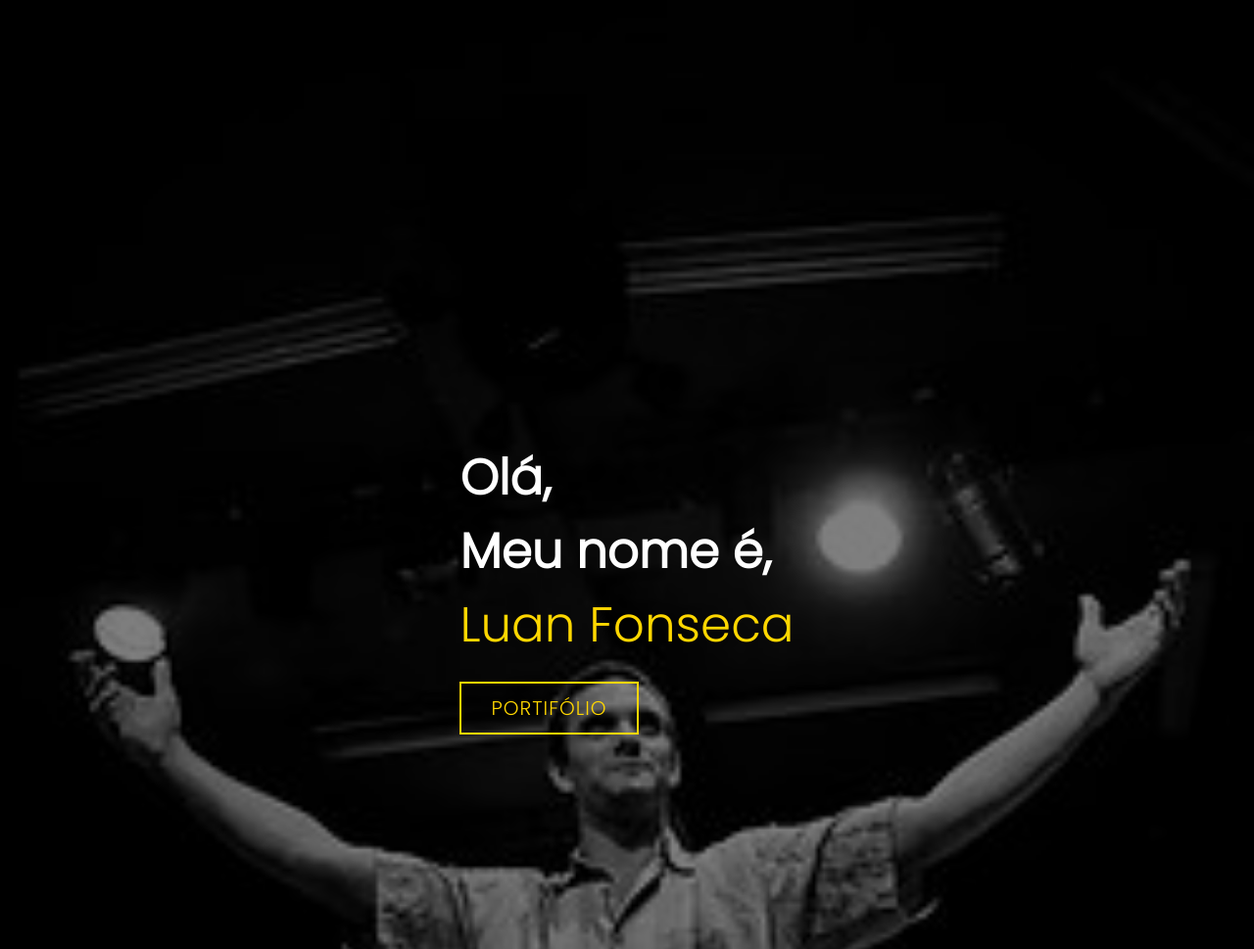
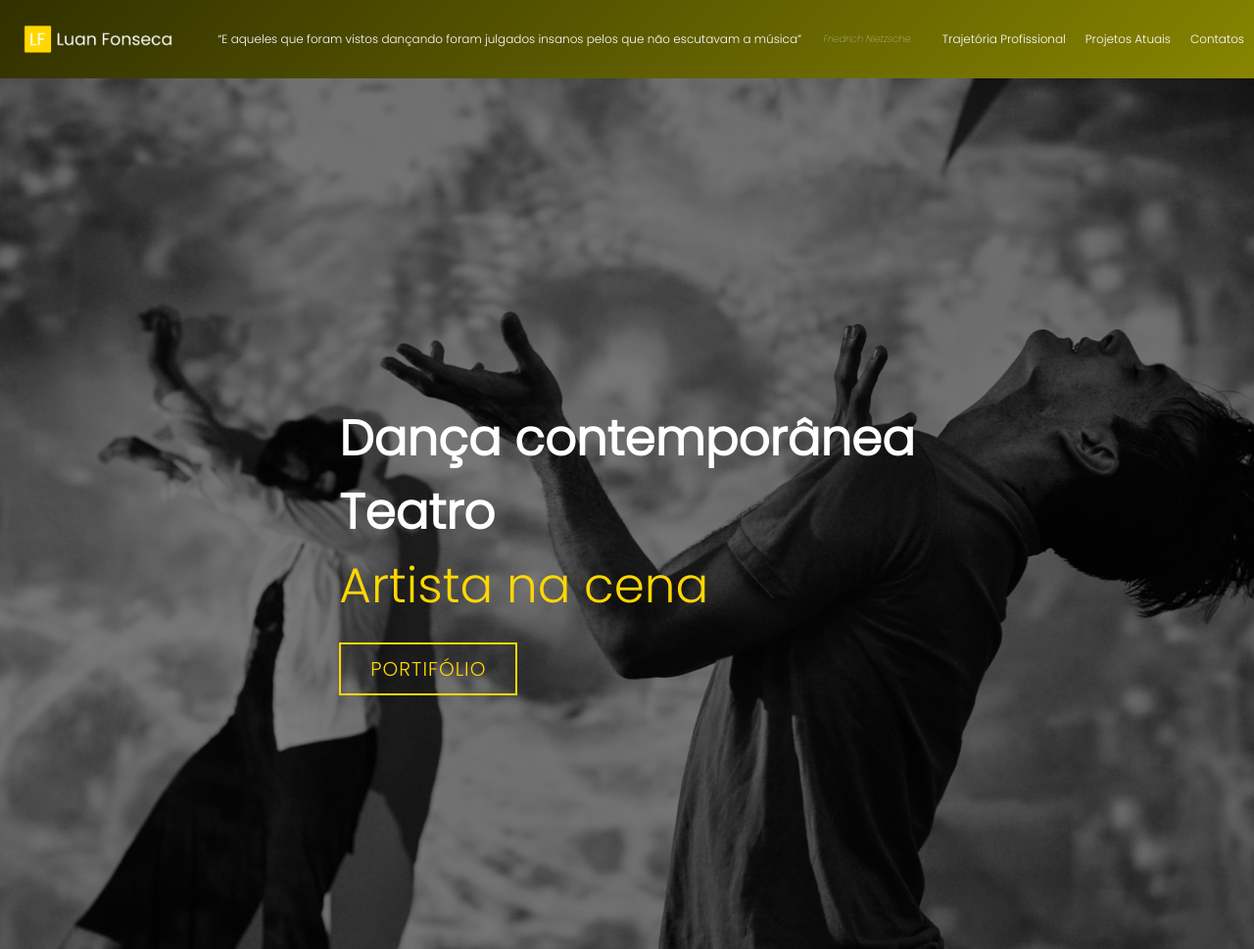
Before and after one commit to Luanftg/Portifolio-STARTSE, a plain HTML site: page index.html in a window 1280 px wide. Shown: the top 969 px of the page at 98% size. Drawn offline with Linux system fonts and the light colour scheme.

Commit message:
optimize tags and css

```diff
--- a/index.html
+++ b/index.html
@@ -9,12 +9,25 @@
 </head>
 
 <body>
+    <header id="container-menu">
+        <nav>
+            <img src="./img/logo.png" alt="logotipo quadrado com iniciais">
+            <q>E aqueles que foram vistos dançando foram julgados insanos pelos que não escutavam a música</q>
+            <cite>Friedrich Nietzsche</cite>
+            <ul>
+                <li><a href="">Trajetória Profissional</a></li>
+                <li><a href="">Projetos Atuais</a></li>
+                <li><a href="#footer">Contatos</a></li>
+            </ul>
+        </nav>
+    </header>
+
     <section id="presentation">
         <div class="main-container">
             <div>
-                <h1>Olá, <span></span></h1>
-                <h1>Meu nome é,<span></span></h1>
-                <h1>Luan Fonseca<span></span></h1>
+                <h1>Dança contemporânea<span></span></h1>
+                <h1>Teatro<span></span></h1>
+                <h1>Artista na cena<span></span></h1>
 
                 <a href="#portfolio" type="button" class="cta">Portifólio</a>
             </div>
@@ -31,6 +44,7 @@
                     <article class="project-info">
                         <h1>TRAMA TERRA</h1>
                         <h2>Espaço E.Cia de dança</h2>
+                        <p>Elenco: Luan Fonseca, Layla Mullinari</p>
                         <p>Coreografia de Dança contemporânea que nasce como uma Performance de rua e que se "retrama" a cada história. Se alimenta dos saberes manuais, coletivos, experimentados como práticas de autocuidado, escuta e presença cênica. </p>
                     </article>
                     <figure class="project-img">
@@ -74,6 +88,9 @@
             </div>
         </div>
     </section>
+    <footer id="footer">
+
+    </footer>
 </body>
 
 </html>
--- a/style.css
+++ b/style.css
@@ -9,16 +9,38 @@ html {
         font-size: 10px;
         font-family: 'Poppins', 'Times New Roman', Times, serif;
         scroll-behavior: smooth;
+        animation: gradient 10s ease alternate infinite;
+        background: linear-gradient(-45deg, #ee7752, #fffb00, #000000, #000000) no-repeat;
+        /*background: linear-gradient(-45deg, #ee7752, #e73c7e, #23a6d5, #23d5ab) no-repeat;*/
+        background-size: 300% 300%;
+        ;
+    }
+
+    q {
+        font-size: 12px;
+        color: white;
+    }
+
+    cite {
+        color: white;
     }
 
     a {
         text-decoration: none;
+        color: white;
     }
 
     img {
         height: 100%;
         width: 100%;
         object-fit: cover;
+    }
+
+    li {
+        list-style-type: none;
+        color: white;
+        padding: 10px;
+        font-size: 12px;
     }
 
     p {
@@ -31,7 +53,7 @@ p {
     }
 
     .main-container {
-    min-height: 150vh;
+        min-height: 120vh;
         width: 100%;
         display: flex;
         align-items: center;
@@ -41,19 +63,37 @@ p {
     .section-title {
         font-size: 4rem;
         font-weight: 500;
-    color: black;
+        color: whitesmoke;
         margin-top: 5px;
         margin-bottom: 10px;
         text-transform: uppercase;
         letter-spacing: .2rem;
         text-align: center;
     }
+    /* container-menu */
 
+    #container-menu nav {
+        display: flex;
+        flex-direction: row;
+        align-items: center;
+        justify-content: space-between;
+    }
 
+    #container-menu nav ul {
+        display: flex;
+        flex-direction: row;
+        align-items: center;
+        justify-content: space-evenly;
+    }
+
+    #container-menu img {
+        max-height: 80px;
+        max-width: 200px;
+    }
     /* Seção de Apresentação */
 
     #presentation {
-    background-image: url("./img/Quem-migra.jpg");
+        background-image: url("./img/Ivan\ Geier\ IGPix\ Travel.jpg");
         background-size: cover;
         background-position: top center;
         position: relative;
@@ -137,9 +177,10 @@ p {
         opacity: 0.5;
         z-index: -1;
     }
-
-
     /* Seção de portifólio */
+    /* #portfolio {
+    background-color: rgb(15, 9, 16);
+} */
 
     #portfolio .portfolio {
         flex-direction: column;
@@ -178,7 +219,7 @@ p {
         align-items: flex-start;
         justify-content: center;
         flex-direction: column;
-    background-image: linear-gradient(60deg, gold 0%, rgb(188, 164, 27));
+        background-image: linear-gradient(60deg, gold 0%, rgb(240, 215, 78));
     }
 
     #portfolio .project-info h1 {
@@ -204,29 +245,27 @@ p {
         text-align: center;
         font-weight: 300;
         color: black;
-    background-image: linear-gradient(60deg, gold 0%, rgb(188, 164, 27) 100%);
+        background-image: linear-gradient(60deg, rgb(253, 244, 0) 0%, rgb(246, 225, 105) 100%);
     }
 
     #portfolio .project-img:after {
-    content: '';
+        /*content: '';*/
         position: absolute;
         left: 0;
         top: 0;
         height: 100%;
         width: 100%;
-    background-image: linear-gradient(60deg, rgb(218, 186, 5) 0%, rgb(169, 146, 12) 100%);
+        /*background-image: linear-gradient(60deg, rgb(218, 186, 5) 0%, rgb(250, 225, 84) 100%);*/
         opacity: 0.2;
     }
 
     #portfolio .project-img img {
-    transition: 0.5s ease-in-out transform;
+        transition: 0.6s ease-in-out transform;
     }
 
     #portfolio .project-item:hover .project-img img {
-    transform: scale(1.1);
+        transform: scale(1.2);
     }
-
-
     /*Keyframes*/
 
     @keyframes text_reveal {
@@ -253,7 +292,14 @@ p {
         }
     }
 
-
+    @keyframes gradient {
+        from {
+            background-position: 0 50%;
+        }
+        to {
+            background-position: 100% 50%;
+        }
+    }
     /* Media query */
 
     @media only screen and (min-width: 768px) {
```
Also changed, not shown: img/Quem-migra2.jpg (added), img/logo.png (added). Lines whose indentation alone changed are shown as unchanged.
